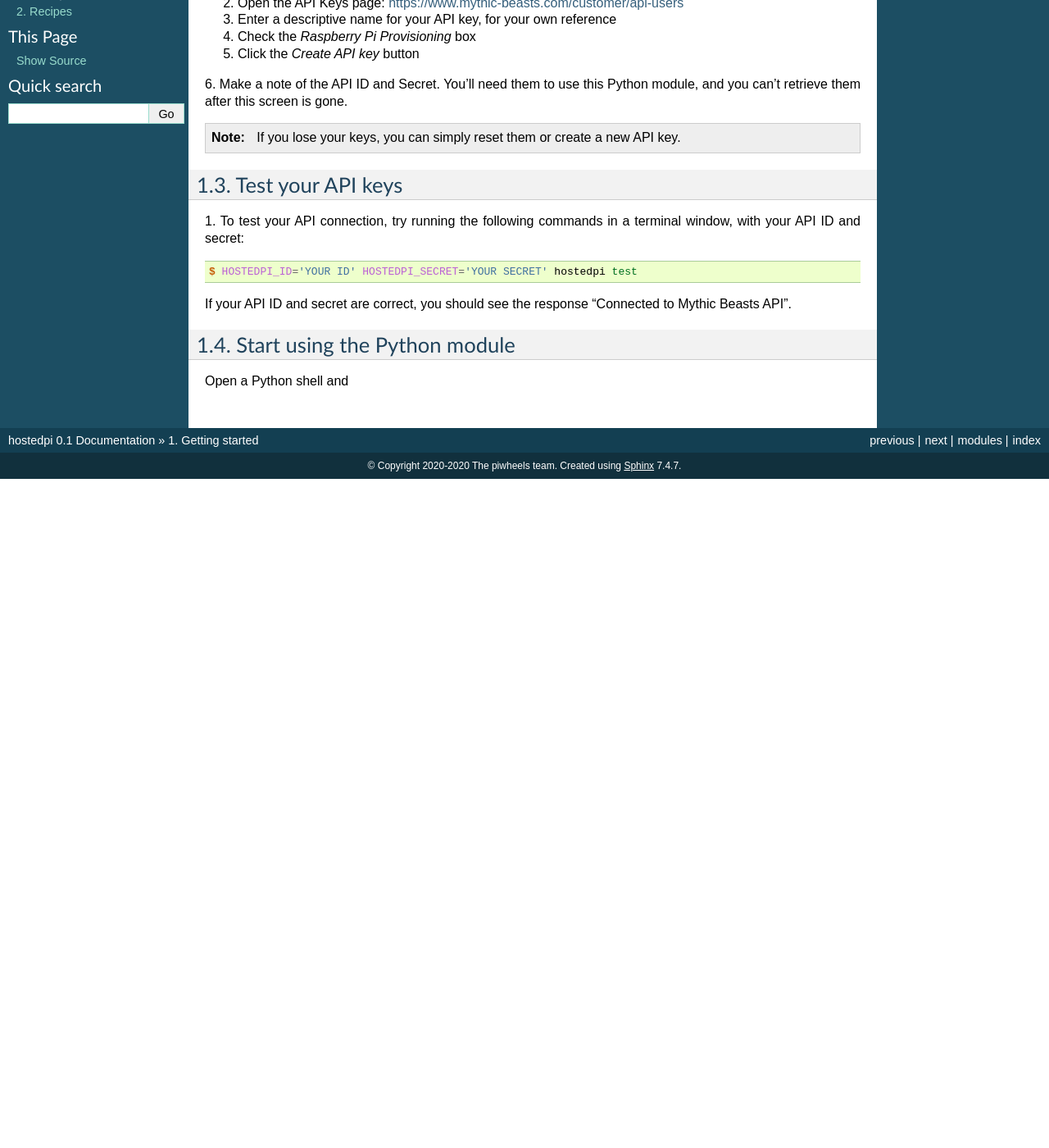
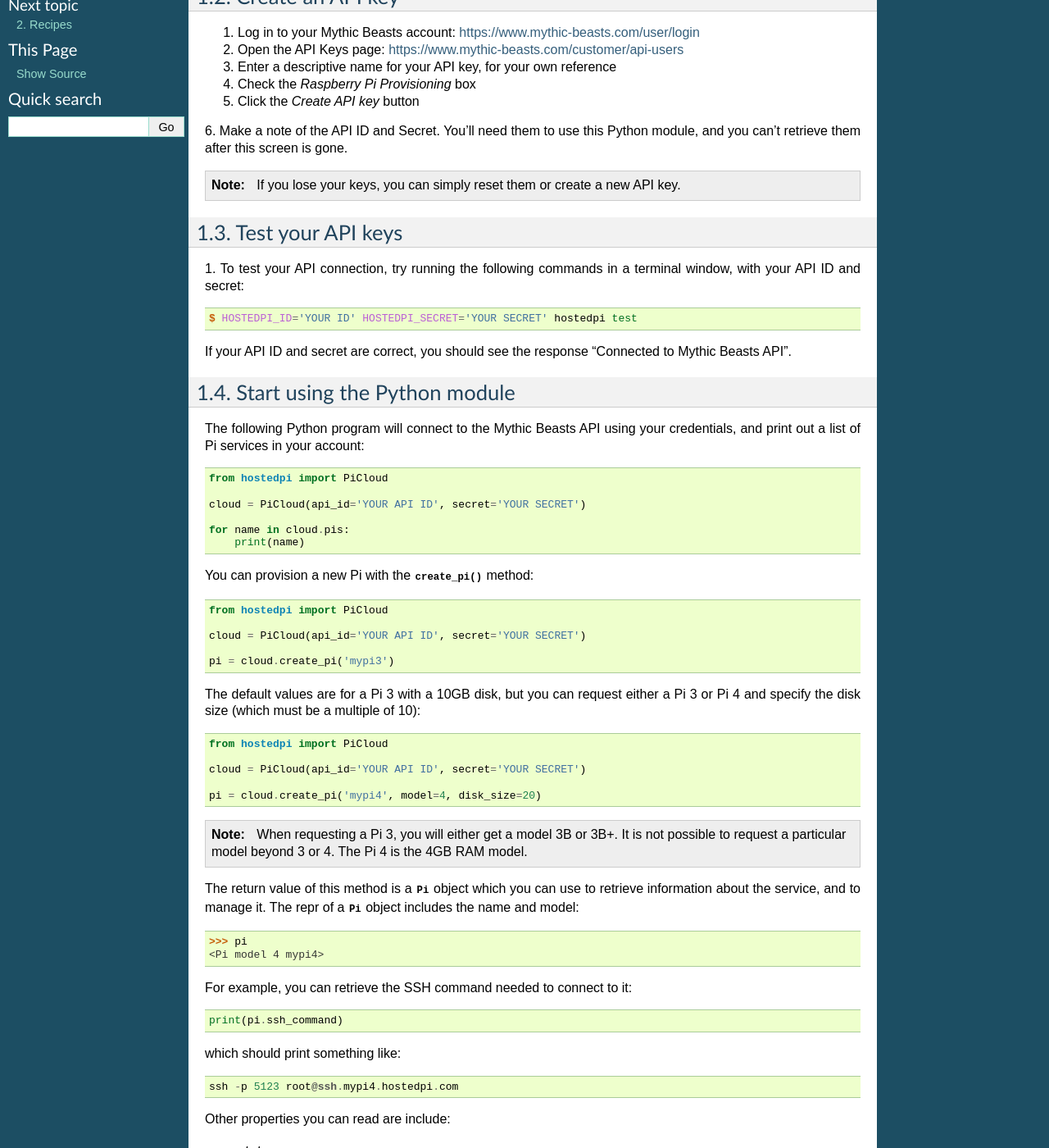
Before and after one commit to piwheels/hostedpi, a Sphinx documentation site: the page built from docs/getting_started.rst, in a window 1280 px wide and 1400 px high, scrolled down 270 px. Shown: the whole window at 82% size. Built offline with Sphinx 7.4.7, drawn with Linux system fonts in a browser that asks for light colours; before the commit the page ends 900 px from its top, so only the background shows below that; some of the changed text lies outside the part shown.

Commit message:
Add getting started page

```diff
--- a/docs/api.rst
+++ b/docs/api.rst
@@ -13,7 +13,7 @@ intended as a useful reference to the functionality provided.
 The way to use the module is to import the :class:`~hostedpi.picloud.PiCloud`
 class and initialise it with your API keys. This will allow you to provision
 new Pi services with the :meth:`~hostedpi.picloud.PiCloud.create_pi` method or
-access existing services from the :attr:`hostedpi.picloud.PiCloud.pis` property.
+access existing services from the :attr:`~hostedpi.picloud.PiCloud.pis` property.
 
 Once you have a connected :class:`~hostedpi.picloud.PiCloud` instance and access
 to newly or previously created :class:`~hostedpi.pi.Pi` instances, the following
--- a/docs/getting_started.rst
+++ b/docs/getting_started.rst
@@ -1,6 +1,10 @@
 ===============
 Getting started
 ===============
+
+This page contains a simple tutorial to help you get started by creating a
+Mythic Beasts account, create an API key, use the command line interface and the
+Python module.
 
 Create a Mythic Beasts account
 ==============================
@@ -42,4 +46,81 @@ to Mythic Beasts API".
 Start using the Python module
 =============================
 
-Open a Python shell and
+The following Python program will connect to the Mythic Beasts API using your
+credentials, and print out a list of Pi services in your account::
+
+    from hostedpi import PiCloud
+
+    cloud = PiCloud(api_id='YOUR API ID', secret='YOUR SECRET')
+
+    for name in cloud.pis:
+        print(name)
+
+You can provision a new Pi with the :meth:`~hostedpi.picloud.PiCloud.create_pi`
+method::
+
+    from hostedpi import PiCloud
+
+    cloud = PiCloud(api_id='YOUR API ID', secret='YOUR SECRET')
+
+    pi = cloud.create_pi('mypi3')
+
+The default values are for a Pi 3 with a 10GB disk, but you can request either
+a Pi 3 or Pi 4 and specify the disk size (which must be a multiple of 10)::
+
+    from hostedpi import PiCloud
+
+    cloud = PiCloud(api_id='YOUR API ID', secret='YOUR SECRET')
+
+    pi = cloud.create_pi('mypi4', model=4, disk_size=20)
+
+.. note::
+    When requesting a Pi 3, you will either get a model 3B or 3B+. It is not
+    possible to request a particular model beyond 3 or 4. The Pi 4 is the 4GB
+    RAM model.
+
+The return value of this method is a :class:`~hostedpi.pi.Pi` object which you
+can use to retrieve information about the service, and to manage it. The repr of
+a :class:`~hostedpi.pi.Pi` object includes the name and model:
+
+.. code-block:: pycon
+
+    >>> pi
+    <Pi model 4 mypi4>
+
+For example, you can retrieve the SSH command needed to connect to it::
+
+    print(pi.ssh_command)
+
+which should print something like::
+
+    ssh -p 5123 root@ssh.mypi4.hostedpi.com
+
+Other properties you can read are include:
+
+* :attr:`~hostedpi.pi.Pi.status`
+* :attr:`~hostedpi.pi.Pi.power`
+* :attr:`~hostedpi.pi.Pi.ip`
+* :attr:`~hostedpi.pi.Pi.ssh_port`
+* :attr:`~hostedpi.pi.Pi.ssh_config`
+* :attr:`~hostedpi.pi.Pi.ssh_keys`
+* :attr:`~hostedpi.pi.Pi.url`
+
+There are also methods such as :meth:`~hostedpi.pi.Pi.reboot`::
+
+    pi.reboot()
+
+Other methods include:
+
+* :meth:`~hostedpi.pi.Pi.cancel`
+* :meth:`~hostedpi.pi.Pi.ping_ipv6`
+* :meth:`~hostedpi.pi.Pi.open_web`
+* :meth:`~hostedpi.pi.Pi.get_web`
+
+More
+====
+
+* See the API documentation for :class:`~hostedpi.pi.Pi` for more information
+  on available properties and methods.
+* See the :doc:`recipes` page for more ideas showing what you can do with this
+  module.
```
